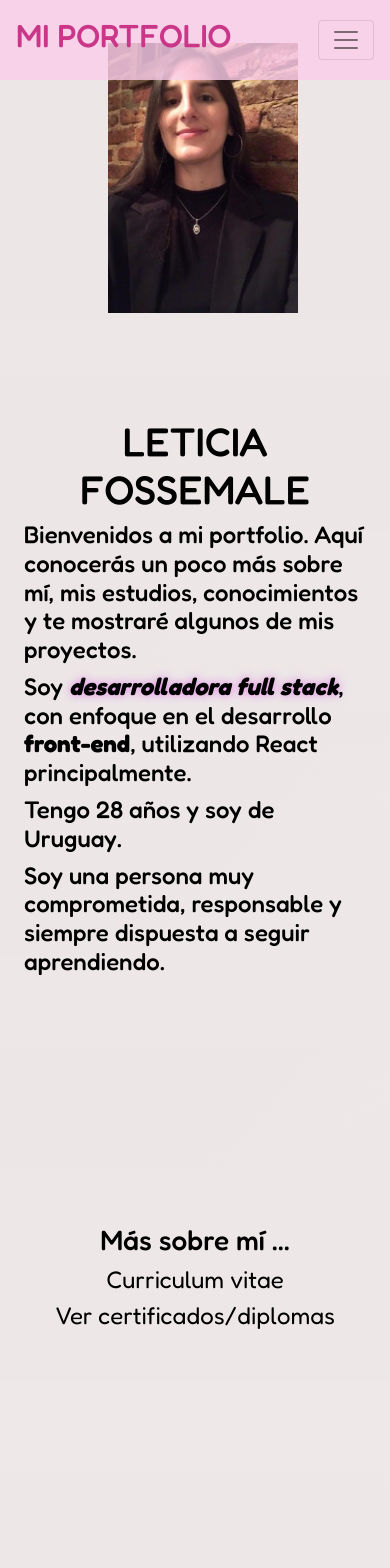
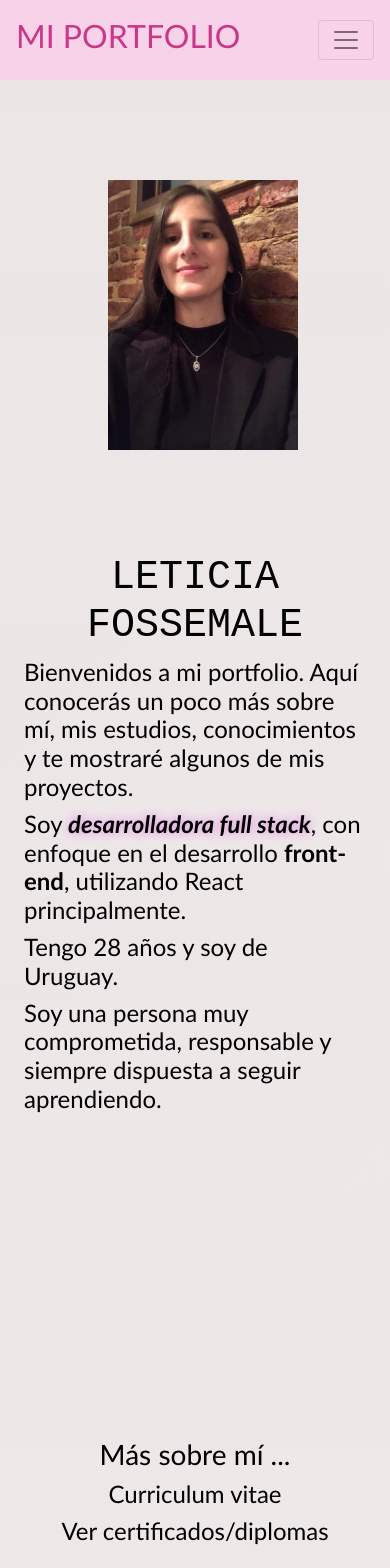
Before and after one commit to letifoss/miportfolio, a React (Create React App) app: page / in a window 390 px wide. Shown: the top 1568 px of the page. Built offline with nearby package versions, Linux system fonts and the light colour scheme.

Commit message:
ajustes responsive

```diff
--- a/src/App.css
+++ b/src/App.css
@@ -1,7 +1,7 @@
 .App{
   margin: 0;
   padding: 0;
-  font-family: "Fredoka", sans-serif;
+  font-family:'Gill Sans', 'Gill Sans MT', Calibri, 'Trebuchet MS', sans-serif;
   font-optical-sizing: auto;
   font-weight: weight;
   font-style: normal;
@@ -19,6 +19,11 @@
 
 .App a:hover{
   font-weight: 500;
+}
+.major-mono-display-regular {
+  font-family: "Major Mono Display", monospace;
+  font-weight: 400;
+  font-style: normal;
 }
 
 .background{
@@ -65,18 +70,15 @@ section{
   animation-range: entry 10% cover 30% ;
 }
 .masinfo{
+  margin-top: 100px;
   margin-bottom: 150px;
   view-timeline-name: --info; /* nombre enlazado al scroll */
   view-timeline-axis: block; /* que eje tiene que mirar el scroll, block: en vertical o inline:horizontal*/
   animation-timeline: --info;
   animation-name: show;
   animation-range: entry 0% cover 50% ;
+  height: 300px;
 
-}
-
-
-.content{
-  height: 100vh;
 }
 
 .content h1{
@@ -97,7 +99,9 @@ section{
   animation-timing-function:ease-in-out;
 }
 
-
+.imagenprincipal{
+  margin-top: 100px;
+}
 
 #proyectos .content{
   margin-bottom: 100px;
@@ -145,6 +149,7 @@ section{
   align-items: center;
   width: 100%;
   margin-left: 0;
+  margin-top: 200px;
 }
 
 @media screen and (max-width: 768px){
@@ -153,9 +158,6 @@ section{
     margin-bottom: 100px;
   }
 
-  #habilidades .content{
-    margin-top: 500px;
-  }
 
   .iconoshabilidades {
       display: flex;
@@ -200,6 +202,6 @@ section{
 }
 
 .masinfo{
-  margin-top: 300px;
+  margin-top: 200px;
 }
 }
--- a/src/componentes/Presentacion.js
+++ b/src/componentes/Presentacion.js
@@ -8,9 +8,9 @@ function Presentacion(){
         <>
     <div id="presentacion">
         <div className="content d-flex flex-column align-items-center justify-content-center flex-md-row">
-            <img src={fotolinkedin} alt="foto leticia fossemale" width="190" className="ml-3 mt-5"/>
+            <img src={fotolinkedin} alt="foto leticia fossemale" width="190" className="ml-3 imagenprincipal"/>
             <div className="d-flex flex-column justify-content-center p-4">
-                <h1 className="text-center">LETICIA FOSSEMALE</h1>
+                <h1 className="text-center major-mono-display-regular">LETICIA FOSSEMALE</h1>
                 <h4 className="text-left mw-100">Bienvenidos a mi portfolio. Aquí conocerás un poco más sobre mí, mis estudios, conocimientos y te mostraré algunos de mis proyectos. </h4>
                 <h4 className="text-left mw-100">Soy <b className="texto-animado"><i>desarrolladora full stack</i></b>, con enfoque en el desarrollo <b>front-end</b>, utilizando React principalmente.</h4>
                 <h4>Tengo 28 años y soy de Uruguay. </h4>
--- a/src/index.html
+++ b/src/index.html
@@ -9,6 +9,9 @@
     <link rel="preconnect" href="https://fonts.googleapis.com">
 <link rel="preconnect" href="https://fonts.gstatic.com" crossorigin>
 <link href="https://fonts.googleapis.com/css2?family=Fredoka:wght@300..700&display=swap" rel="stylesheet">
+<link href="https://fonts.googleapis.com/css2?family=Major+Mono+Display&display=swap" rel="stylesheet">
+<link href="https://fonts.googleapis.com/css2?family=Wix+Madefor+Display:wght@400..800&display=swap" rel="stylesheet">
+
 <link rel="stylesheet" href="https://cdn.jsdelivr.net/npm/bootstrap-icons@1.11.3/font/bootstrap-icons.min.css">
 
 </head>
--- a/src/styles/Habilidades.css
+++ b/src/styles/Habilidades.css
@@ -6,7 +6,7 @@
 }
 
 .imagen-container {
-    position: relative; /* Asegura que los elementos secundarios sean posicionados relativamente */
+    position: relative;
 
 }
 
@@ -28,15 +28,15 @@
 .name {
     display: none;
     position: absolute;
-    bottom: -50px; /* Ajustar la posición del nombre */
-    left: 50%; /* Centrar el nombre horizontalmente */
-    transform: translateX(-50%); /* Centra el nombre horizontalmente */
+    bottom: -50px;
+    left: 50%;
+    transform: translateX(-50%);
     color: #000000;
     font-style: italic;
 }
 
 .imagen-container:hover .name {
-    display: block; /* Muestra el nombre en hover */
+    display: block;
 
 }
 
--- a/src/styles/styles.css
+++ b/src/styles/styles.css
@@ -51,7 +51,7 @@ html {
 .navbar a:hover {
   color: rgb(0, 0, 0);
   text-decoration: none;
-
+}
 .navbar a::before {
   content: "";
   position: absolute;
@@ -142,4 +142,3 @@ section{
         margin-top:200px
       }
   }
-}
```
Also changed, not shown: src/Cv.html (deleted).
